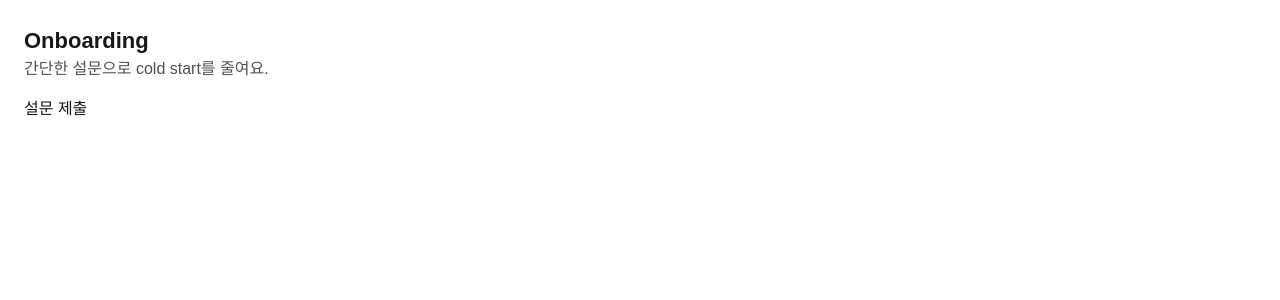
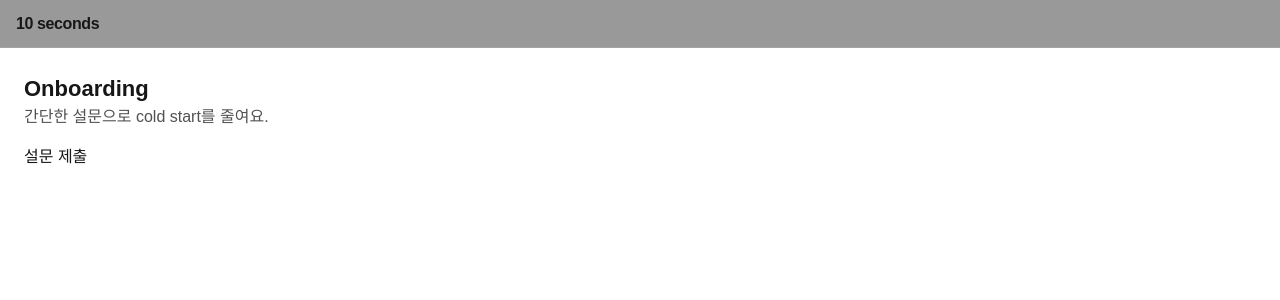
Before and after one commit to boostcampaitech8/pro-nlp-finalproject-nlp-12, a Next.js app in the folder frontend/: page /onboarding in a window 1280 px wide. Shown: the top 300 px of the page. Built offline with nearby package versions, Linux system fonts and the light colour scheme.

Commit message:
add header

```diff
--- a/frontend/src/app/layout.tsx
+++ b/frontend/src/app/layout.tsx
@@ -1,11 +1,13 @@
 import "./globals.css";
 import AuthGate from "../components/common/AuthGate";
 import AppShell from "../components/layout/AppShell";
+import AppHeader from "../components/layout/Header";
 
 export default function RootLayout({ children }: { children: React.ReactNode }) {
   return (
     <html lang="ko">
       <body>
+        <AppHeader />
         <AuthGate>
           <AppShell>{children}</AppShell>
         </AuthGate>
--- a/frontend/src/app/paper/[paper_id]/page.tsx
+++ b/frontend/src/app/paper/[paper_id]/page.tsx
@@ -25,7 +25,6 @@ async function getPaper(paperId: string): Promise<PaperDetail> {
 export default async function PaperDetailPage(props: {
   params: Promise<{ paper_id: string }>;
 }) {
-  // ✅ Next 16 Turbopack: params가 Promise일 수 있음
   const { paper_id } = await props.params;
 
   const data = await getPaper(paper_id);
--- a/frontend/src/components/layout/Header.tsx
+++ b/frontend/src/components/layout/Header.tsx
@@ -1,7 +1,15 @@
-export default function Header() {
-    return (
-        <div>
-            Header
-        </div>
-    )
+"use client";
+
+import Link from "next/link";
+
+export default function AppHeader() {
+  return (
+    <header className="sticky top-0 z-50 w-full">
+      <div className="h-12 px-4 flex items-center gap-3 bg-black/40 backdrop-blur border-b border-white/10">
+        <Link href="/" className="font-semibold tracking-tight">
+          10 seconds
+        </Link>
+      </div>
+    </header>
+  );
 }
```
